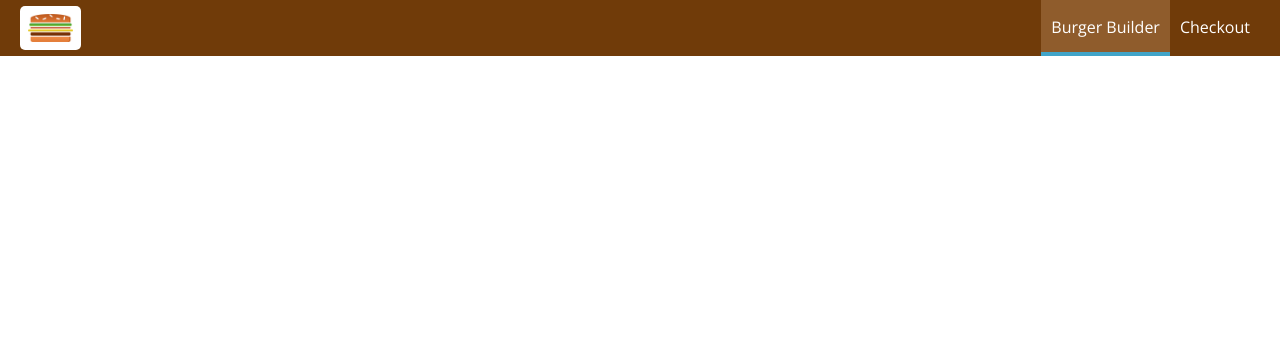
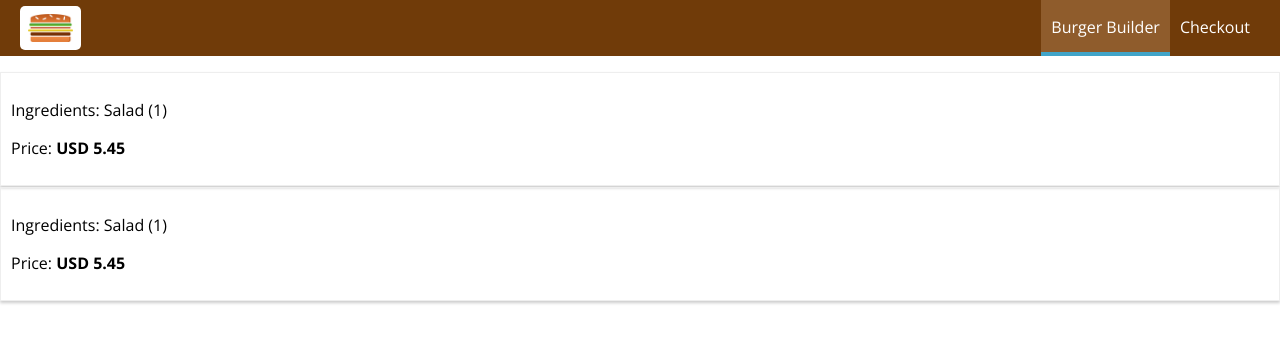
Before and after one commit to webkidt/BurgerBuilder, a React (Create React App) app: page /orders in a window 1280 px wide. Shown: the top 342 px of the page. Built offline with nearby package versions, Linux system fonts and the light colour scheme.

Commit message:
Adding an Orders Page

```diff
--- a/src/App.js
+++ b/src/App.js
@@ -4,6 +4,7 @@ import { Route, Switch } from 'react-router-dom';
 import Layout from './hoc/Layout/Layout';
 import BurgerBuilder from './containers/BurgerBuilder/BurgerBuilder';
 import Checkout from './containers/Checkout/Checkout';
+import Orders from './containers/Orders/Orders';
 
 class App extends Component {
   render() {
@@ -12,6 +13,7 @@ class App extends Component {
         <Layout>
           <Switch>
             <Route path='/checkout' component={Checkout} />
+            <Route path='/orders' component={Orders} />
             <Route path='/' exact component={BurgerBuilder} />
           </Switch>
         </Layout>
--- /dev/null
+++ b/src/components/Order/Order.js
@@ -0,0 +1,12 @@
+import React from 'react';
+
+import classes from './Order.module.css';
+
+const Order = (props) => (
+  <div className={classes.Order}>
+    <p>Ingredients: Salad (1)</p>
+    <p>Price: <strong>USD 5.45</strong></p>
+  </div>
+);
+
+export default Order;
--- /dev/null
+++ b/src/components/Order/Order.module.css
@@ -0,0 +1,8 @@
+.Order {
+  width: 100%;
+  border: 1px solid #eee;
+  box-shadow: 0 2px 3px #ccc;
+  padding: 10px;
+  margin: 1px auto;
+  box-sizing: border-box;
+}
--- /dev/null
+++ b/src/containers/Orders/Orders.js
@@ -0,0 +1,16 @@
+import React, { Component } from 'react';
+
+import Order from '../../components/Order/Order';
+
+class Orders extends Component {
+  render() {
+    return (
+      <div>
+        <Order />
+        <Order />
+      </div>
+    );
+  }
+}
+
+export default Orders;
```
